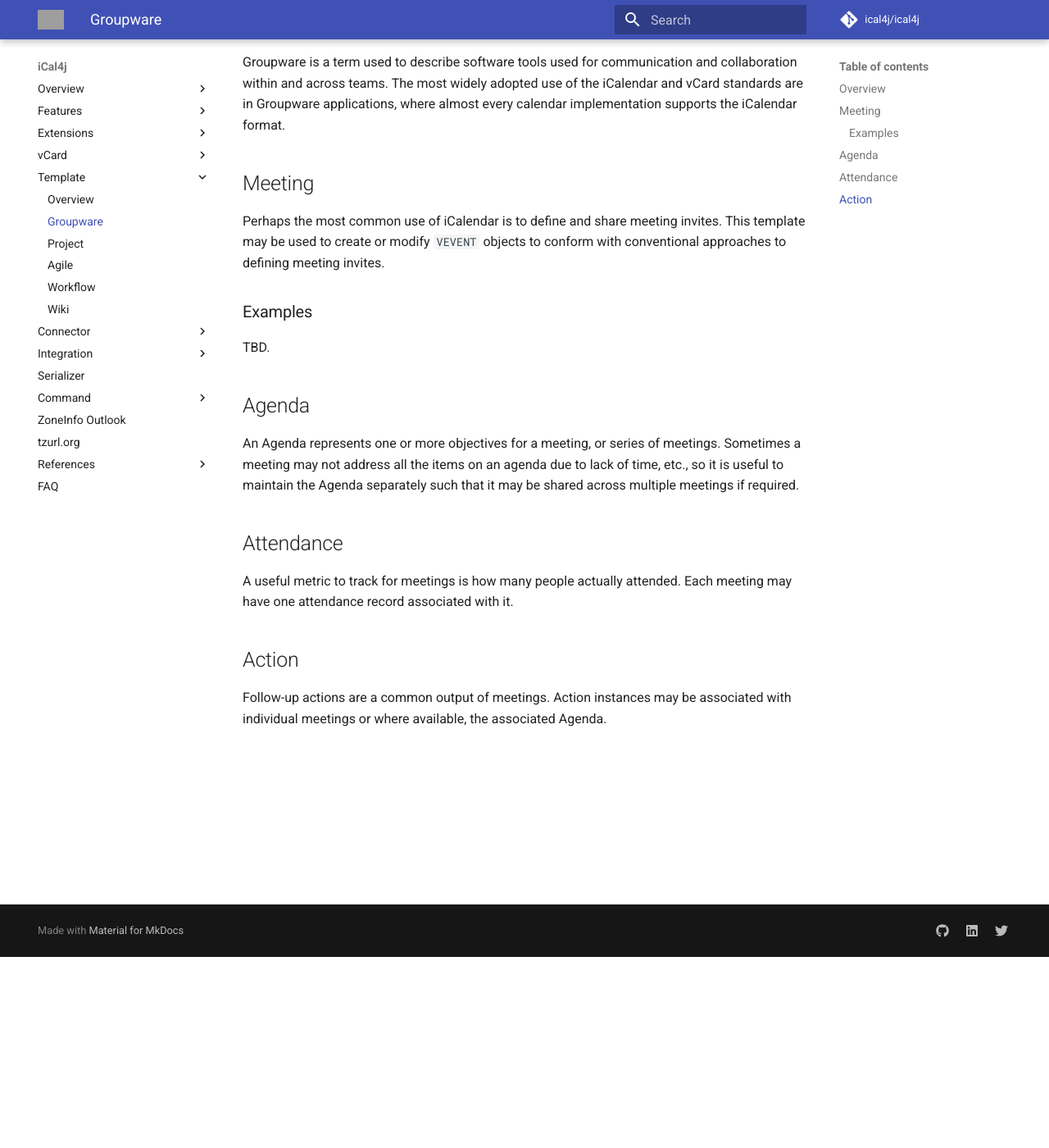
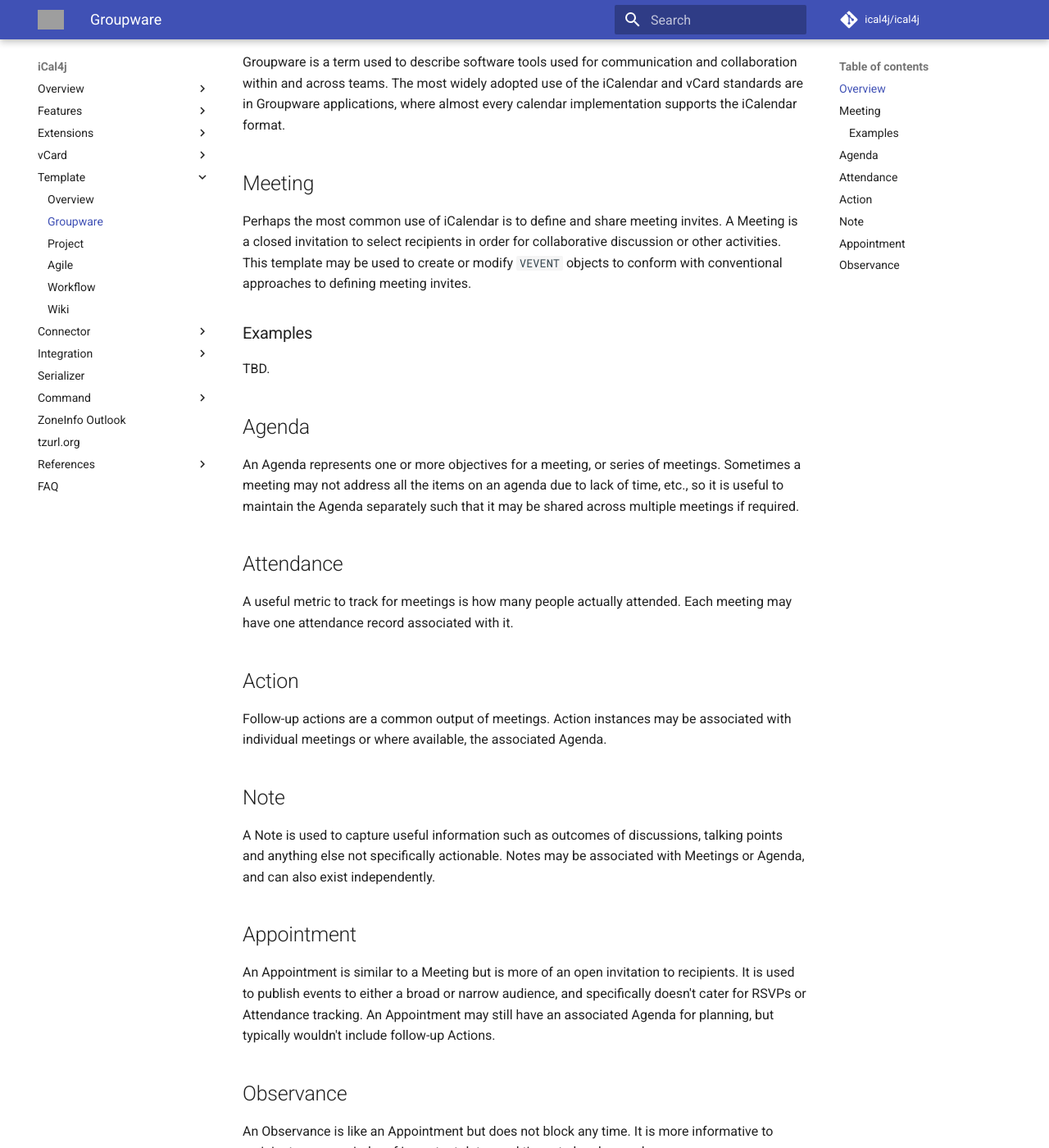
Before and after one commit to ical4j/ical4j-user-guide, an MkDocs documentation site: the page built from docs/template/groupware.md, in a window 1280 px wide and 1400 px high, scrolled down 233 px. Shown: the whole window at 82% size. Built offline with MkDocs 1.6.1 and Material for MkDocs 9.7.7, drawn with Linux system fonts in a browser that asks for light colours; comment, search, counter and statistics services are not loaded; some of the changed text lies outside the part shown; grey boxes are pictures that could not be loaded.

Commit message:
Added groupware templates

```diff
--- a/docs/template/groupware.md
+++ b/docs/template/groupware.md
@@ -4,13 +4,15 @@ Object templates for Groupware-related functionality.
 
 ## Overview
 
-Groupware is a term used to describe software tools used for communication and collaboration within and across teams. The most widely adopted use of
-the iCalendar and vCard standards are in Groupware applications, where almost every calendar implementation supports the iCalendar format.
+Groupware is a term used to describe software tools used for communication and collaboration within and across teams.
+The most widely adopted use of the iCalendar and vCard standards are in Groupware applications, where almost every
+calendar implementation supports the iCalendar format.
 
 ## Meeting
 
-Perhaps the most common use of iCalendar is to define and share meeting invites. This template may be used to create or modify `VEVENT` objects to
-conform with conventional approaches to defining meeting invites.
+Perhaps the most common use of iCalendar is to define and share meeting invites. A Meeting is a closed invitation to
+select recipients in order for collaborative discussion or other activities. This template may be used to create
+or modify `VEVENT` objects to conform with conventional approaches to defining meeting invites.
 
 ### Examples
 
@@ -31,3 +33,19 @@ record associated with it.
 
 Follow-up actions are a common output of meetings. Action instances may be associated with individual meetings or
 where available, the associated Agenda.
+
+## Note
+
+A Note is used to capture useful information such as outcomes of discussions, talking points and anything else
+not specifically actionable. Notes may be associated with Meetings or Agenda, and can also exist independently.
+
+## Appointment
+
+An Appointment is similar to a Meeting but is more of an open invitation to recipients. It is used to publish
+events to either a broad or narrow audience, and specifically doesn't cater for RSVPs or Attendance tracking.
+An Appointment may still have an associated Agenda for planning, but typically wouldn't include follow-up Actions.
+
+## Observance
+
+An Observance is like an Appointment but does not block any time. It is more informative to recipients as a reminder
+of important dates and times to be observed.
```
